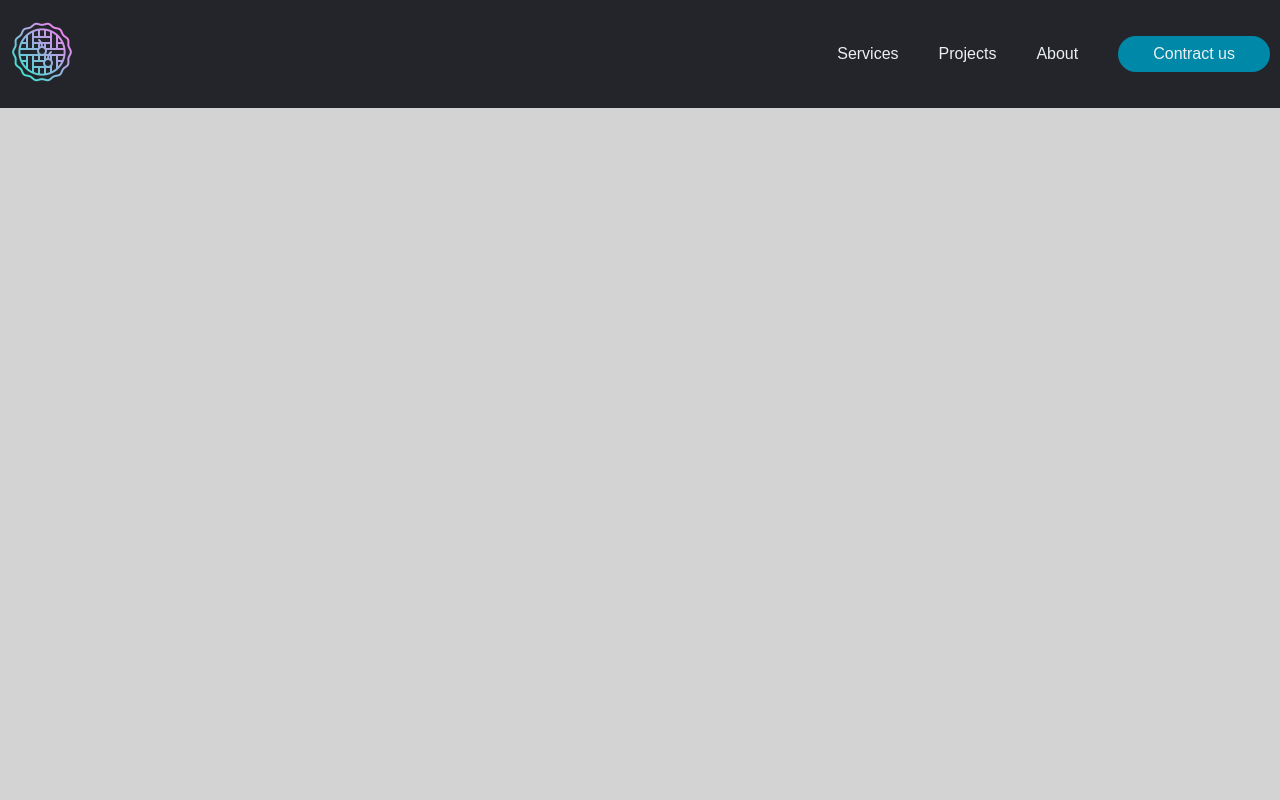
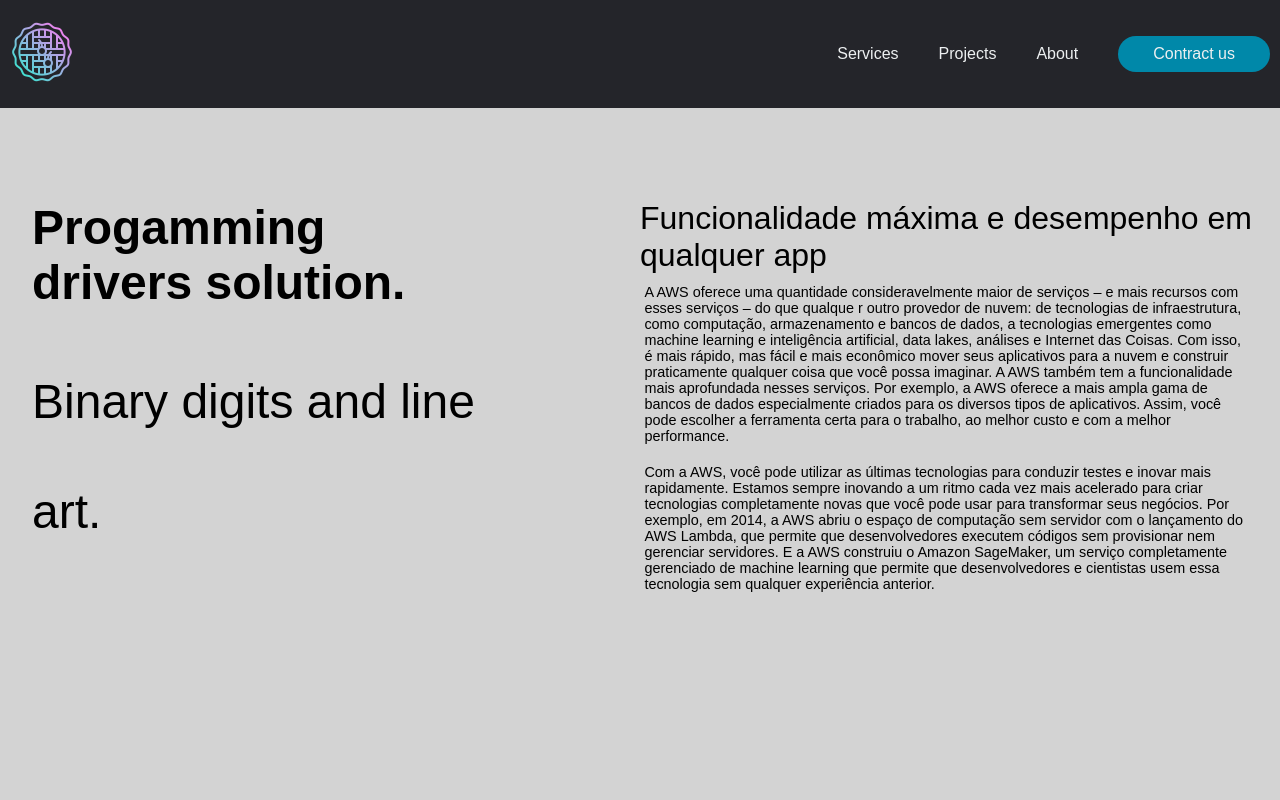
Before and after one commit to Joao-Victor-Medeiros/startup, an Angular app: page /projects in a window 1280 px wide. Shown: the top 800 px of the page. Built offline with nearby package versions, Linux system fonts and the light colour scheme.

Commit message:
updating project layout after delete carroussel

```diff
--- a/src/app/projects/projects.component.css
+++ b/src/app/projects/projects.component.css
@@ -3,7 +3,7 @@
 .content-left{
   max-height: 400px;
   position: absolute;
-  top: 100%;
+  top: 25%;
   width: 50%;
   height: 45%;
 }
@@ -25,7 +25,7 @@
 .content{
   max-height: 400px;
   position: absolute;
-  top: 100%;
+  top: 25%;
   left: 48%;
   width: 50%;
   height: 45%;
--- a/src/app/projects/projects.component.html
+++ b/src/app/projects/projects.component.html
@@ -1,25 +1,8 @@
-<!--carrousel-->
-<div class="container">
-  <div class="carousel">
-    <div class="carousel__face"><span></span></div>
-    <div class="carousel__face"><span></span></div>
-    <div class="carousel__face"><span></span></div>
-    <div class="carousel__face"><span></span></div>
-    <div class="carousel__face"><span></span></div>
-    <div class="carousel__face"><span></span></div>
-    <div class="carousel__face"><span></span></div>
-    <div class="carousel__face"><span></span></div>
-    <div class="carousel__face"><span></span></div>
-  </div>
-</div>
 <!--right content-->
 <div class="content-left">
   <h1 class="fst-title">Progamming <br> drivers solution.</h1>
   <h2 class="scn-title">Binary digits and line <br><br> art.</h2>
-
 </div>
-
-
 
 <!--right content-->
 <div class="content">
```
